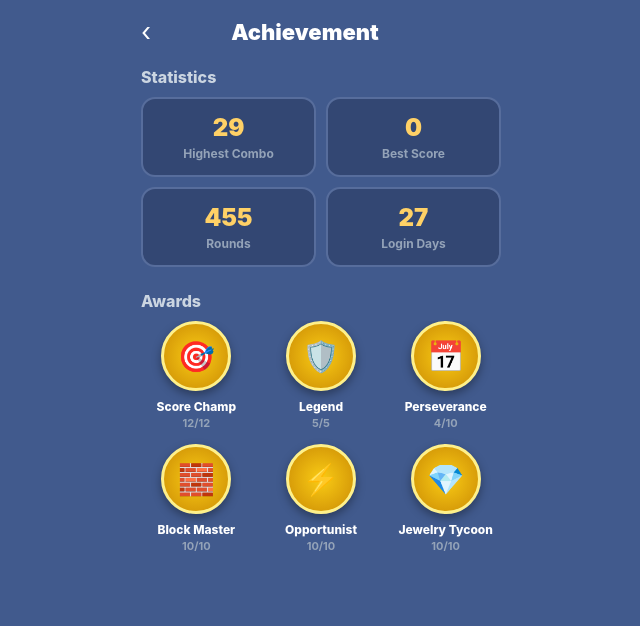
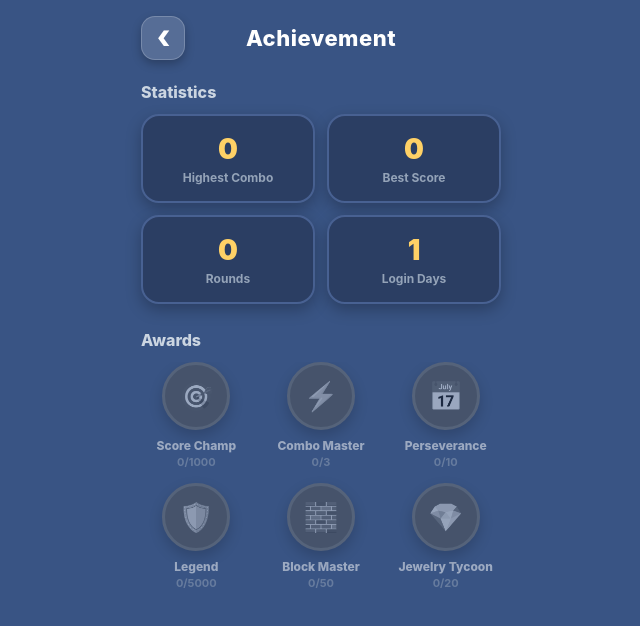
Before and after one commit to manojbharvad12-cpu/Catch-me-, a plain HTML site: page achievements.html in a window 1280 px wide. Shown: the whole page, without its empty margins (319-959 px from the left). Drawn offline with Linux system fonts and the light colour scheme.

Commit message:
Update achievements.html

```diff
--- a/achievements.html
+++ b/achievements.html
@@ -10,11 +10,13 @@
       margin: 0;
       padding: 0;
       user-select: none;
+      -webkit-user-select: none;
+      touch-action: manipulation;
       font-family: -apple-system, BlinkMacSystemFont, "Segoe UI", Roboto, sans-serif;
     }
 
     body {
-      background: #415a8d;
+      background: #395484;
       min-height: 100vh;
       display: flex;
       flex-direction: column;
@@ -23,29 +25,45 @@
       color: #fff;
     }
 
+    /* TOP HEADER & LARGE CLICKABLE BACK BUTTON */
     .header-nav {
       width: 100%;
       max-width: 360px;
       display: flex;
       align-items: center;
-      margin-bottom: 20px;
+      margin-bottom: 22px;
       position: relative;
     }
 
     .back-btn {
-      background: none;
-      border: none;
+      background: rgba(255, 255, 255, 0.15);
+      border: 1px solid rgba(255, 255, 255, 0.2);
       color: #fff;
-      font-size: 26px;
+      font-size: 22px;
+      font-weight: 900;
+      width: 44px;
+      height: 44px;
+      border-radius: 14px;
+      display: flex;
+      align-items: center;
+      justify-content: center;
       cursor: pointer;
+      z-index: 10;
+      box-shadow: 0 4px 10px rgba(0,0,0,0.25);
+    }
+
+    .back-btn:active {
+      transform: scale(0.92);
+      background: rgba(255, 255, 255, 0.25);
     }
 
     .nav-title {
+      position: absolute;
       width: 100%;
       text-align: center;
       font-size: 22px;
-      font-weight: 900;
-      margin-left: -26px;
+      font-weight: 800;
+      letter-spacing: 0.5px;
     }
 
     .section-lbl {
@@ -53,32 +71,43 @@
       max-width: 360px;
       font-size: 16px;
       font-weight: 800;
-      margin-bottom: 10px;
+      margin-bottom: 12px;
       color: #cbd5e1;
     }
 
-    /* STATISTICS GRID (2x2) */
+    /* REAL USER STATISTICS GRID */
     .stats-grid {
       width: 100%;
       max-width: 360px;
       display: grid;
       grid-template-columns: 1fr 1fr;
-      gap: 10px;
-      margin-bottom: 24px;
+      gap: 12px;
+      margin-bottom: 26px;
     }
 
     .stat-card {
-      background: #334773;
-      border: 2px solid #576d9c;
-      border-radius: 14px;
-      padding: 14px;
+      background: #2b3e63;
+      border: 2px solid #486192;
+      border-radius: 18px;
+      padding: 16px 10px;
       text-align: center;
+      box-shadow: 0 6px 15px rgba(0,0,0,0.25);
     }
 
-    .stat-val { font-size: 24px; font-weight: 900; color: #ffd166; margin-bottom: 4px; }
-    .stat-name { font-size: 12px; color: #94a3b8; font-weight: 700; }
+    .stat-val {
+      font-size: 28px;
+      font-weight: 900;
+      color: #ffd166;
+      margin-bottom: 4px;
+    }
 
-    /* AWARDS GRID (3 Columns) */
+    .stat-name {
+      font-size: 12px;
+      color: #94a3b8;
+      font-weight: 700;
+    }
+
+    /* AWARDS GRID (REAL DYNAMIC UNLOCKS) */
     .awards-grid {
       width: 100%;
       max-width: 360px;
@@ -86,7 +115,7 @@
       grid-template-columns: repeat(3, 1fr);
       gap: 14px;
       overflow-y: auto;
-      max-height: 60vh;
+      max-height: 58vh;
       padding-bottom: 20px;
     }
 
@@ -95,90 +124,167 @@
       flex-direction: column;
       align-items: center;
       text-align: center;
+      opacity: 0.5; /* Default Locked */
+      transition: all 0.2s;
+    }
+
+    .award-card.unlocked {
+      opacity: 1; /* Unlocked when achieved */
     }
 
     .badge-icon {
-      width: 70px;
-      height: 70px;
+      width: 68px;
+      height: 68px;
       border-radius: 50%;
       background: radial-gradient(circle, #facc15 0%, #ca8a04 100%);
       border: 3px solid #fef08a;
-      box-shadow: 0 4px 10px rgba(0,0,0,0.35);
+      box-shadow: 0 6px 14px rgba(0,0,0,0.35);
       display: flex;
       align-items: center;
       justify-content: center;
-      font-size: 30px;
+      font-size: 28px;
       margin-bottom: 8px;
     }
 
-    .award-name { font-size: 12px; font-weight: 800; margin-bottom: 2px; }
-    .award-prog { font-size: 11px; color: #94a3b8; font-weight: 700; }
+    .award-card:not(.unlocked) .badge-icon {
+      background: #475569;
+      border-color: #64748b;
+      filter: grayscale(100%);
+    }
+
+    .award-name {
+      font-size: 12px;
+      font-weight: 800;
+      margin-bottom: 2px;
+    }
+
+    .award-prog {
+      font-size: 11px;
+      color: #94a3b8;
+      font-weight: 700;
+    }
   </style>
 </head>
 <body>
 
+  <!-- TOP HEADER (Smart Universal Back Button) -->
   <div class="header-nav">
-    <button class="back-btn" onclick="location.href='blockblast.html'">‹</button>
+    <button class="back-btn" onclick="handleGoBack()">❮</button>
     <div class="nav-title">Achievement</div>
   </div>
 
   <div class="section-lbl">Statistics</div>
   <div class="stats-grid">
     <div class="stat-card">
-      <div class="stat-val">29</div>
+      <div class="stat-val" id="statCombo">0</div>
       <div class="stat-name">Highest Combo</div>
     </div>
     <div class="stat-card">
-      <div class="stat-val" id="achHs">0</div>
+      <div class="stat-val" id="statBestScore">0</div>
       <div class="stat-name">Best Score</div>
     </div>
     <div class="stat-card">
-      <div class="stat-val">455</div>
+      <div class="stat-val" id="statRounds">0</div>
       <div class="stat-name">Rounds</div>
     </div>
     <div class="stat-card">
-      <div class="stat-val">27</div>
+      <div class="stat-val" id="statDays">1</div>
       <div class="stat-name">Login Days</div>
     </div>
   </div>
 
   <div class="section-lbl">Awards</div>
   <div class="awards-grid">
-    <div class="award-card">
+    <div class="award-card" id="awScore">
       <div class="badge-icon">🎯</div>
       <div class="award-name">Score Champ</div>
-      <div class="award-prog">12/12</div>
+      <div class="award-prog" id="progScore">0/1000</div>
     </div>
-    <div class="award-card">
+
+    <div class="award-card" id="awCombo">
+      <div class="badge-icon">⚡</div>
+      <div class="award-name">Combo Master</div>
+      <div class="award-prog" id="progCombo">0/3</div>
+    </div>
+
+    <div class="award-card" id="awRounds">
+      <div class="badge-icon">📅</div>
+      <div class="award-name">Perseverance</div>
+      <div class="award-prog" id="progRounds">0/10</div>
+    </div>
+
+    <div class="award-card" id="awLegend">
       <div class="badge-icon">🛡️</div>
       <div class="award-name">Legend</div>
-      <div class="award-prog">5/5</div>
+      <div class="award-prog" id="progLegend">0/5000</div>
     </div>
-    <div class="award-card">
-      <div class="badge-icon">📅</div>
-      <div class="award-name">Perseverance</div>
-      <div class="award-prog">4/10</div>
-    </div>
-    <div class="award-card">
+
+    <div class="award-card" id="awBlocks">
       <div class="badge-icon">🧱</div>
       <div class="award-name">Block Master</div>
-      <div class="award-prog">10/10</div>
+      <div class="award-prog" id="progBlocks">0/50</div>
     </div>
-    <div class="award-card">
-      <div class="badge-icon">⚡</div>
-      <div class="award-name">Opportunist</div>
-      <div class="award-prog">10/10</div>
-    </div>
-    <div class="award-card">
+
+    <div class="award-card" id="awTycoon">
       <div class="badge-icon">💎</div>
       <div class="award-name">Jewelry Tycoon</div>
-      <div class="award-prog">10/10</div>
+      <div class="award-prog" id="progTycoon">0/20</div>
     </div>
   </div>
 
   <script>
-    const hs = localStorage.getItem('bb_user_highscore') || 0;
-    document.getElementById('achHs').innerText = hs;
+    // 1. SMART UNIVERSAL BACK ACTION
+    function handleGoBack() {
+      // Pehla history check karo, nahi to direct fallback link
+      if (document.referrer && document.referrer !== window.location.href) {
+        window.history.back();
+      } else {
+        // Fallback: game hub athva index file
+        window.location.href = 'index.html';
+      }
+    }
+
+    // 2. REAL USER DATA LOAD
+    const bestScore = parseInt(localStorage.getItem('bb_user_highscore')) || 0;
+    const maxCombo = parseInt(localStorage.getItem('bb_max_combo')) || 0;
+    const totalRounds = parseInt(localStorage.getItem('bb_total_rounds')) || 0;
+    const blocksCleared = parseInt(localStorage.getItem('bb_total_cleared')) || 0;
+
+    // Display Real User Stats
+    document.getElementById('statBestScore').innerText = bestScore;
+    document.getElementById('statCombo').innerText = maxCombo;
+    document.getElementById('statRounds').innerText = totalRounds;
+
+    // 3. AWARDS CALCULATION LOGIC (Unlock based on real achievement)
+    // Award 1: Score Champ (Target: 1000 pts)
+    const progScore = Math.min(bestScore, 1000);
+    document.getElementById('progScore').innerText = `${progScore}/1000`;
+    if (bestScore >= 1000) document.getElementById('awScore').classList.add('unlocked');
+
+    // Award 2: Combo Master (Target: 3 lines combo)
+    const progCombo = Math.min(maxCombo, 3);
+    document.getElementById('progCombo').innerText = `${progCombo}/3`;
+    if (maxCombo >= 3) document.getElementById('awCombo').classList.add('unlocked');
+
+    // Award 3: Perseverance (Target: 10 rounds)
+    const progRounds = Math.min(totalRounds, 10);
+    document.getElementById('progRounds').innerText = `${progRounds}/10`;
+    if (totalRounds >= 10) document.getElementById('awRounds').classList.add('unlocked');
+
+    // Award 4: Legend (Target: 5000 pts)
+    const progLegend = Math.min(bestScore, 5000);
+    document.getElementById('progLegend').innerText = `${progLegend}/5000`;
+    if (bestScore >= 5000) document.getElementById('awLegend').classList.add('unlocked');
+
+    // Award 5: Block Master (Target: 50 lines cleared)
+    const progBlocks = Math.min(blocksCleared, 50);
+    document.getElementById('progBlocks').innerText = `${progBlocks}/50`;
+    if (blocksCleared >= 50) document.getElementById('awBlocks').classList.add('unlocked');
+
+    // Award 6: Jewelry Tycoon (Target: 20 rounds)
+    const progTycoon = Math.min(totalRounds, 20);
+    document.getElementById('progTycoon').innerText = `${progTycoon}/20`;
+    if (totalRounds >= 20) document.getElementById('awTycoon').classList.add('unlocked');
   </script>
 </body>
 </html>
```
